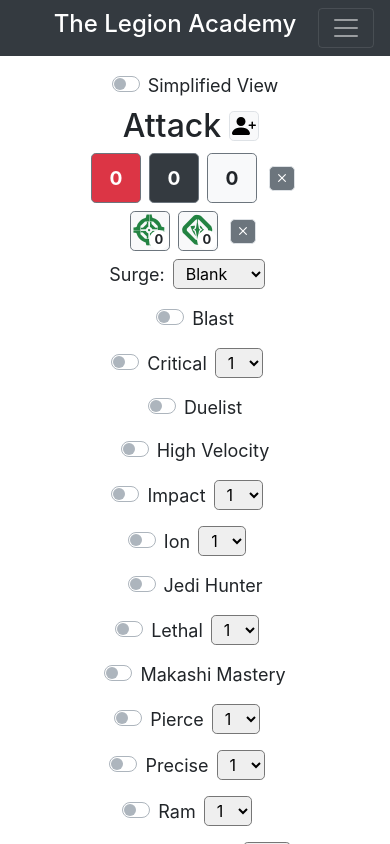
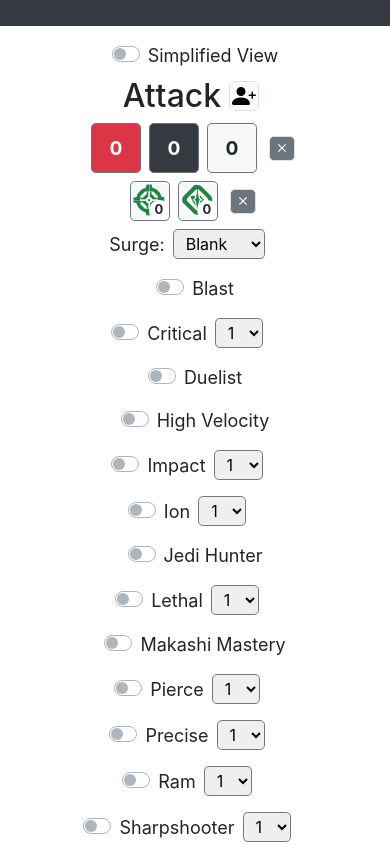
Before and after one commit to Michael-S-Hammond/legion-dice-sim, a React (Create React App) app: page / in a window 390 px wide. Shown: the top 844 px of the page. Built offline with nearby package versions, Linux system fonts and the light colour scheme.

Commit message:
Simplify header

```diff
--- a/src/components/Header.tsx
+++ b/src/components/Header.tsx
@@ -9,35 +9,13 @@
 
     render(): JSX.Element {
         return (
-            <nav className="navbar navbar-dark bg-dark">
-                <a className="navbar-brand" href="https://www.legionacademy.net/">
-                    <img className="la-logo d-none d-sm-inline-block my-auto" alt="The Legion Academy Podcast"></img>
+            <nav className="navbar navbar-dark bg-dark justify-content-center">
+                <a className="navbar-brand" href="https://www.legionacademy.net/" title="The Legion Academy">
+                    <img className="la-logo d-none d-sm-inline-block my-auto mx-2" alt="The Legion Academy Podcast"></img>
                 </a>
-                <h3 className="nav-header d-none d-sm-inline">The Legion Academy</h3>
-                <h4 className="nav-header d-inline d-sm-none">The Legion Academy</h4>
-
-                <button className="navbar-toggler black" type="button" data-toggle="collapse"
-                    data-target="#navbarSupportedContent15" aria-controls="navbarSupportedContent15"
-                    aria-expanded="false" aria-label="Toggle navigation">
-                    <span className="navbar-toggler-icon"></span>
-                </button>
-
-                <div className="collapse navbar-collapse" id="navbarSupportedContent15">
-                    <ul className="navbar-nav mr-auto">
-                        <li className="nav-item active">
-                            <a className="nav-link" href="https://github.com/Michael-S-Hammond/legion-dice-sim">GitHub (source code)</a>
-                        </li>
-                        <li className="nav-item active">
-                            <a className="nav-link" href="https://www.legionacademy.net/">Legion Academy - Home</a>
-                        </li>
-                        <li className="nav-item active">
-                            <a className="nav-link" href="https://www.legionacademy.net/unit-analysis-and-mechanics">Legion Academy - Analysis</a>
-                        </li>
-                        <li className="nav-item active">
-                            <a className="nav-link" href="https://www.legionacademy.net/terrain-studio">Terrain Studio</a>
-                        </li>
-                    </ul>
-                </div>
+                <a className="navbar-brand" href="https://github.com/Michael-S-Hammond/legion-dice-sim" title="GitHub code and bugs">
+                    <svg className="d-none d-sm-inline-block my-auto mx-2" height="40px" viewBox="0 0 16 16" version="1.1" width="40px" fill="white" aria-hidden="true"><path fillRule="evenodd" d="M8 0C3.58 0 0 3.58 0 8c0 3.54 2.29 6.53 5.47 7.59.4.07.55-.17.55-.38 0-.19-.01-.82-.01-1.49-2.01.37-2.53-.49-2.69-.94-.09-.23-.48-.94-.82-1.13-.28-.15-.68-.52-.01-.53.63-.01 1.08.58 1.23.82.72 1.21 1.87.87 2.33.66.07-.52.28-.87.51-1.07-1.78-.2-3.64-.89-3.64-3.95 0-.87.31-1.59.82-2.15-.08-.2-.36-1.02.08-2.12 0 0 .67-.21 2.2.82.64-.18 1.32-.27 2-.27.68 0 1.36.09 2 .27 1.53-1.04 2.2-.82 2.2-.82.44 1.1.16 1.92.08 2.12.51.56.82 1.27.82 2.15 0 3.07-1.87 3.75-3.65 3.95.29.25.54.73.54 1.48 0 1.07-.01 1.93-.01 2.2 0 .21.15.46.55.38A8.013 8.013 0 0016 8c0-4.42-3.58-8-8-8z"></path></svg>
+                </a>
             </nav>
         );
     }
--- a/src/css/Header.css
+++ b/src/css/Header.css
@@ -3,6 +3,3 @@
   height: 50px;
   width: 50px;
   display: inline-block; }
-
-.nav-header {
-  color: white; }
--- a/src/scss/Header.scss
+++ b/src/scss/Header.scss
@@ -4,7 +4,3 @@
     width: 50px;
     display: inline-block;
 }
-
-.nav-header {
-    color: white;
-}
```
